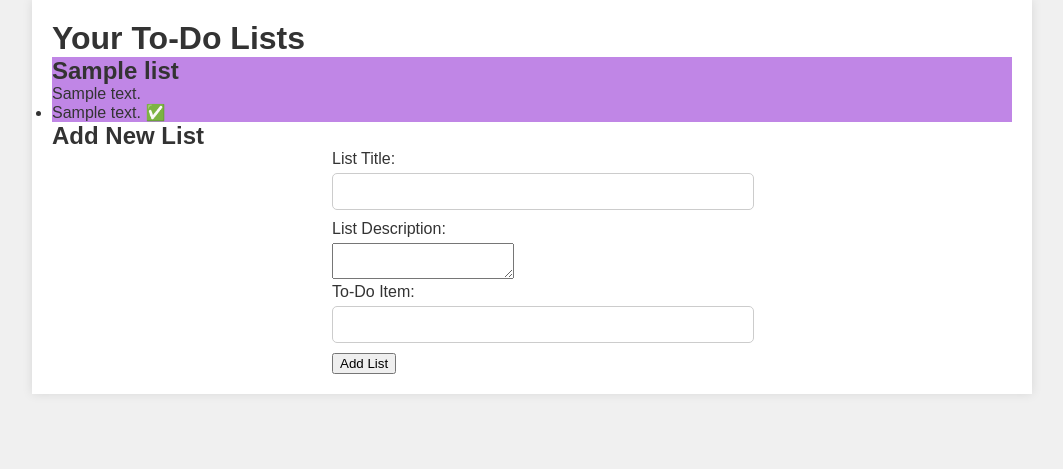
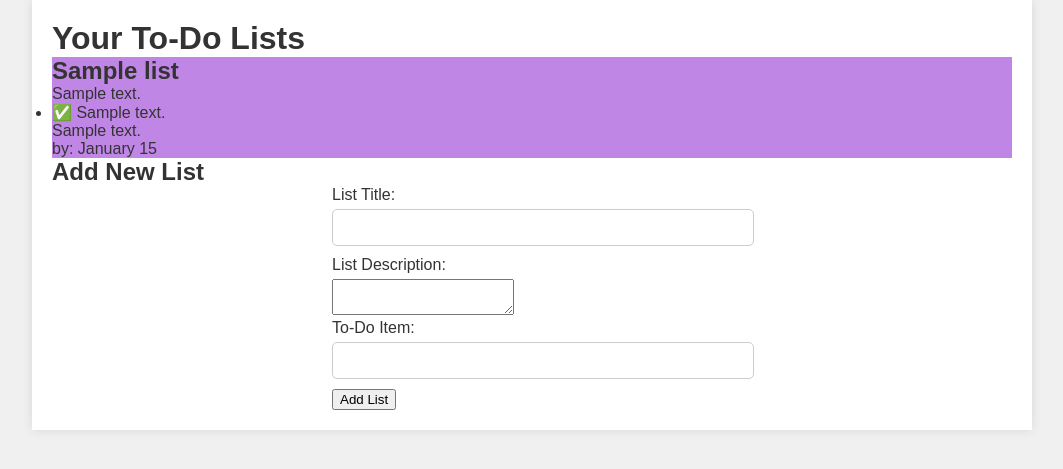
Before and after one commit to assemanur/dodone, a Flask app: page /view_lists in a window 1280 px wide. Shown: the top 469 px of the page, without its empty margins (108-1171 px from the left). Run offline with Flask 3, Linux system fonts and the light colour scheme; the visitor is signed in with stand-in values (Sample User, id 1); tables that the repository leaves empty hold one stand-in row (values such as "Sample post").

Commit message:
edited the paragraphs

```diff
--- a/templates/view_lists.html
+++ b/templates/view_lists.html
@@ -58,7 +58,6 @@ function updateStatus(itemId) {
                 <ul>
                     {% for item in todo_list.items %}
                         <li class="todo-item">
-                            {{ item.description }}
                             <span id="status-{{ item.id }}" onclick="updateStatus({{ item.id }})" class="status-button">
                                 {% if item.status == 'completed' %}
                                     ✅
@@ -66,6 +65,9 @@ function updateStatus(itemId) {
                                     🔲
                                 {% endif %}
                             </span>
+                            {{ item.description }}
+                            <p><span class="todo-comment">{{ item.comment }}</span></p>
+                            <p><span class="todo-due-date"> by: {{ item.due_date.strftime('%B %d') if item.due_date else '' }}</span></p>
                         </li>
                     {% endfor %}
                 </ul>
```
